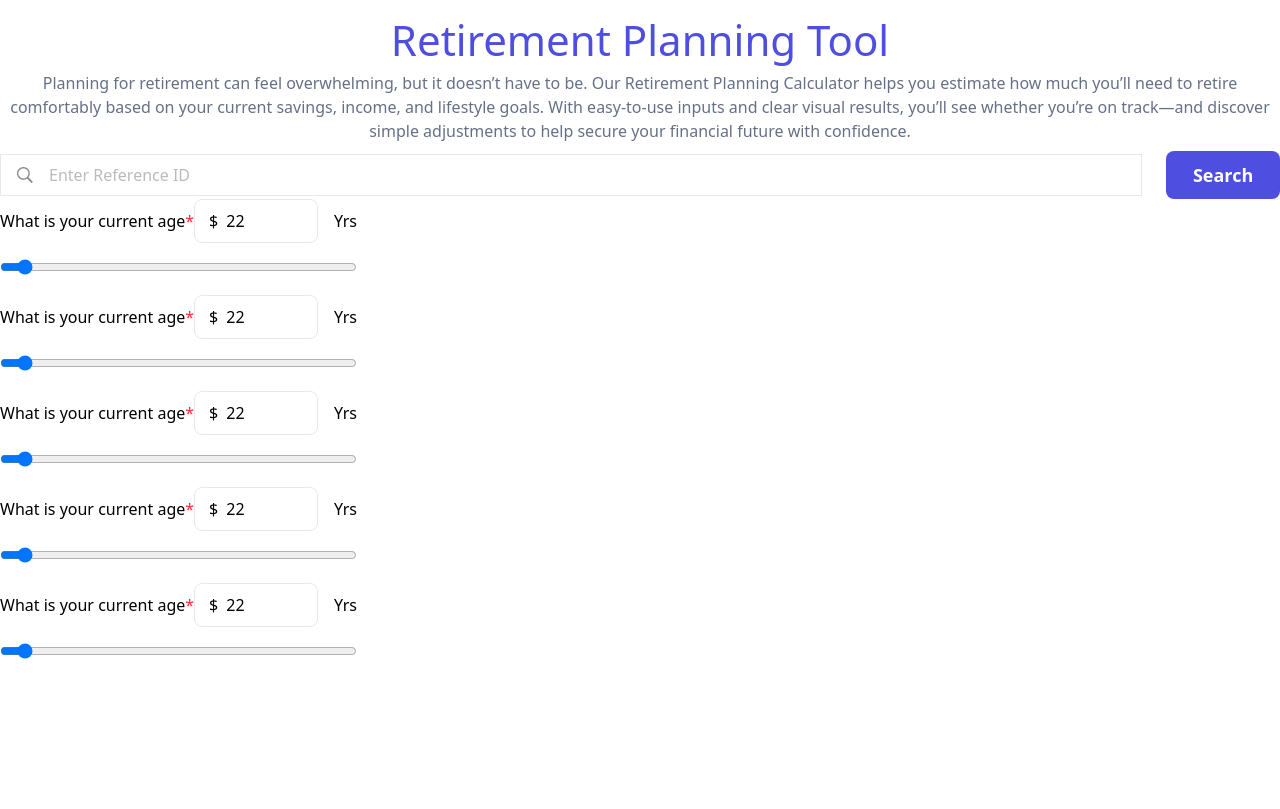
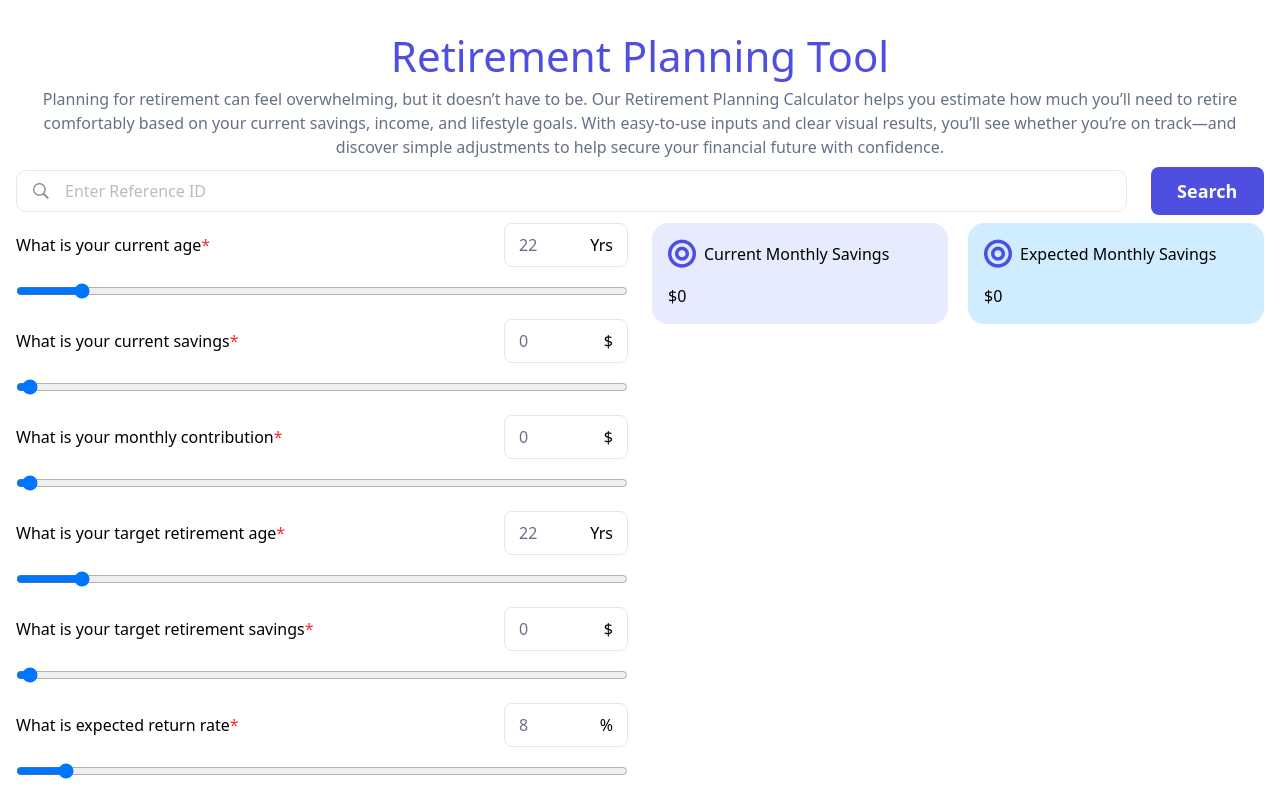
Before and after one commit to alwaysspraveen/mphasis-rpt, an Angular app: page / in a window 1280 px wide. Built offline with nearby package versions, Linux system fonts and the light colour scheme.

Commit message:
Third Commit

```diff
--- a/src/app/app.component.html
+++ b/src/app/app.component.html
@@ -1,3 +1,8 @@
-<app-header></app-header>
-<app-search></app-search>
-<app-form></app-form>
+<div class="p-4">
+    <app-header></app-header>
+    <app-search></app-search>
+    <div class="flex w-full gap-6 pt-2">
+        <app-form class="w-full"></app-form>
+        <app-monthly-contrib class="w-full"></app-monthly-contrib>
+    </div>
+</div>
--- a/src/app/app.component.ts
+++ b/src/app/app.component.ts
@@ -2,12 +2,13 @@
 import { HeaderComponent } from "./header/header.component";
 import { SearchComponent } from "./search/search.component";
 import { FormComponent } from "./form/form.component";
+import { MonthlyContribComponent } from "./monthly-contrib/monthly-contrib.component";
 
 @Component({
   selector: 'app-root',
   templateUrl: './app.component.html',
   styleUrl: './app.component.css',
-  imports: [HeaderComponent, SearchComponent, FormComponent]
+  imports: [HeaderComponent, SearchComponent, FormComponent, MonthlyContribComponent]
 })
 export class AppComponent {
   title = 'myapp';
--- a/src/app/form/form.component.css
+++ b/src/app/form/form.component.css
@@ -0,0 +1,4 @@
+input{
+    font-size: 16px;
+    color: #667085;
+}
--- a/src/app/form/form.component.html
+++ b/src/app/form/form.component.html
@@ -1,72 +1,95 @@
-<div class="flex flex-col w-fit gap-1.5">
+<div class="flex flex-col w-full gap-1.5">
     <div class="flex items-center justify-between">
         <p class="text-[16px]">What is your current age<span class="text-red-500">*</span></p>
         <div class="flex items-center gap-4">
             <div
                 class="flex items-center h-[44px] w-[124px] rounded-[8px] gap-2 border-[#E8E8E8] border pl-[14px] pr-[14px] pt-[10px] pb-[10px] justify-center">
-                <p>$</p>
-                <input type="numer" class="outline-none w-full" id="currentAge" value="22" onchange="currentAgeSlider.value = this.value"/>
+                <input type="number" min="18" max="59" value="22" class="outline-none w-full" id="currentAge"
+                    oninput="currentAgeSlider.value = this.value; validateAge()" />
+                <p>Yrs</p>
             </div>
-            <p>Yrs</p>
         </div>
     </div>
     <div class="pt-[8px] pb-[8px]">
-        <input type="range" class="w-full" min="18" max="100" value="22" id="currentAgeSlider" oninput="currentAge.value = this.value"/>
+        <input type="range" class="w-full" min="18" max="59" value="22" id="currentAgeSlider"
+            oninput="currentAge.value = this.value;" />
     </div>
     <div class="flex items-center justify-between">
-        <p class="text-[16px]">What is your current age<span class="text-red-500">*</span></p>
+        <p class="text-[16px]">What is your current savings<span class="text-red-500">*</span></p>
         <div class="flex items-center gap-4">
             <div
                 class="flex items-center h-[44px] w-[124px] rounded-[8px] gap-2 border-[#E8E8E8] border pl-[14px] pr-[14px] pt-[10px] pb-[10px] justify-center">
+
+                <input type="number" class="outline-none w-full" minlength="0" maxlength="100000" id="currentSave" value="0"
+                    oninput="currentSaveSlider.value = this.value" />
                 <p>$</p>
-                <input type="numer" class="outline-none w-full" id="currentAge" value="22" onchange="currentAgeSlider.value = this.value"/>
             </div>
-            <p>Yrs</p>
         </div>
     </div>
     <div class="pt-[8px] pb-[8px]">
-        <input type="range" class="w-full" min="18" max="100" value="22" id="currentAgeSlider" oninput="currentAge.value = this.value"/>
+        <input type="range" class="w-full" min="0" max="100000" value="1000" id="currentSaveSlider"
+            oninput="currentSave.value = this.value" />
     </div>
     <div class="flex items-center justify-between">
-        <p class="text-[16px]">What is your current age<span class="text-red-500">*</span></p>
+        <p class="text-[16px]">What is your monthly contribution<span class="text-red-500">*</span></p>
         <div class="flex items-center gap-4">
             <div
                 class="flex items-center h-[44px] w-[124px] rounded-[8px] gap-2 border-[#E8E8E8] border pl-[14px] pr-[14px] pt-[10px] pb-[10px] justify-center">
+                <input type="number" class="outline-none w-full" minlength="0" maxlength="100000" id="monthlSave" value="0"
+                    oninput="monthlSaveSlider.value = this.value" />
                 <p>$</p>
-                <input type="numer" class="outline-none w-full" id="currentAge" value="22" onchange="currentAgeSlider.value = this.value"/>
             </div>
-            <p>Yrs</p>
         </div>
     </div>
     <div class="pt-[8px] pb-[8px]">
-        <input type="range" class="w-full" min="18" max="100" value="22" id="currentAgeSlider" oninput="currentAge.value = this.value"/>
+        <input type="range" class="w-full" min="0" max="100000" value="1000" id="monthlSaveSlider"
+            oninput="monthlSave.value = this.value" />
     </div>
     <div class="flex items-center justify-between">
-        <p class="text-[16px]">What is your current age<span class="text-red-500">*</span></p>
+        <p class="text-[16px]">What is your target retirement age<span class="text-red-500">*</span></p>
         <div class="flex items-center gap-4">
             <div
                 class="flex items-center h-[44px] w-[124px] rounded-[8px] gap-2 border-[#E8E8E8] border pl-[14px] pr-[14px] pt-[10px] pb-[10px] justify-center">
-                <p>$</p>
-                <input type="numer" class="outline-none w-full" id="currentAge" value="22" onchange="currentAgeSlider.value = this.value"/>
+                <input type="number" min="18" max="59" value="22" class="outline-none w-full" id="targetAge"
+                    oninput="targetAgeSlider.value = this.value;" />
+                <p>Yrs</p>
             </div>
-            <p>Yrs</p>
         </div>
     </div>
     <div class="pt-[8px] pb-[8px]">
-        <input type="range" class="w-full" min="18" max="100" value="22" id="currentAgeSlider" oninput="currentAge.value = this.value"/>
+        <input type="range" class="w-full" min="18" max="59" value="22" id="targetAgeSlider"
+            oninput="targetAge.value = this.value;" />
     </div>
     <div class="flex items-center justify-between">
-        <p class="text-[16px]">What is your current age<span class="text-red-500">*</span></p>
+        <p class="text-[16px]">What is your target retirement savings<span class="text-red-500">*</span></p>
         <div class="flex items-center gap-4">
             <div
                 class="flex items-center h-[44px] w-[124px] rounded-[8px] gap-2 border-[#E8E8E8] border pl-[14px] pr-[14px] pt-[10px] pb-[10px] justify-center">
+
+                <input type="number" class="outline-none w-full" minlength="0" maxlength="100000" id="targetSave" value="0"
+                    oninput="targetSaveSlider.value = this.value" />
                 <p>$</p>
-                <input type="numer" class="outline-none w-full" id="currentAge" value="22" onchange="currentAgeSlider.value = this.value"/>
             </div>
-            <p>Yrs</p>
         </div>
     </div>
     <div class="pt-[8px] pb-[8px]">
-        <input type="range" class="w-full" min="18" max="100" value="22" id="currentAgeSlider" oninput="currentAge.value = this.value"/>
+        <input type="range" class="w-full" min="0" max="100000" value="1000" id="targetSaveSlider"
+            oninput="targetSave.value = this.value" />
+    </div>
+    <div class="flex items-center justify-between">
+        <p class="text-[16px]">What is expected return rate<span class="text-red-500">*</span></p>
+        <div class="flex items-center gap-4">
+            <div
+                class="flex items-center h-[44px] w-[124px] rounded-[8px] gap-2 border-[#E8E8E8] border pl-[14px] pr-[14px] pt-[10px] pb-[10px] justify-center">
+
+                <input type="number" class="outline-none w-full" minlength="0" maxlength="100000" id="interestRate" value="8"
+                    oninput="interestRate.value = this.value" />
+                <p>%</p>
+            </div>
+        </div>
+    </div>
+    <div class="pt-[8px] pb-[8px]">
+        <input type="range" class="w-full" min="1" max="100" value="8" id="interestRateSlider"
+            oninput="interestRate.value = this.value" />
     </div>
 </div>
--- /dev/null
+++ b/src/app/monthly-contrib/monthly-contrib.component.html
@@ -0,0 +1,19 @@
+<div class="flex w-full gap-[20px]">
+
+    <div class="flex flex-col bg-[#E6ECFE] w-full rounded-[16px] p-[16px] gap-4">
+        <div class="flex gap-2 items-center">
+            <img src="images/target.png" alt="logo" />
+            <p>Current Monthly Savings</p>
+        </div>
+        <p><span>$</span>0</p>
+    </div>
+
+    <div class="flex flex-col bg-[#CFEDFF] w-full rounded-[16px] p-[16px] gap-4">
+        <div class="flex gap-2 items-center">
+            <img src="images/target.png" alt="logo" />
+            <p>Expected Monthly Savings</p>
+        </div>
+        <p><span>$</span>0</p>
+    </div>
+
+</div>
--- a/src/app/search/search.component.html
+++ b/src/app/search/search.component.html
@@ -1,5 +1,5 @@
 <div class="flex items-center h-[48px] justify-between gap-6">
-    <div class="flex items-center border-[#E8E8E8] border pl-4 pr-4 gap-4 pt-2 pb-2 w-full">
+    <div class="flex items-center border-[#E8E8E8] border pl-4 pr-4 gap-4 pt-2 pb-2 w-full rounded-[10px]">
         <img src="images/search.png">
         <input type="text" class="outline-none w-full" placeholder="Enter Reference ID" />
     </div>
```
Also changed, not shown: src/app/form/form.component.ts (+8 -3 lines), src/app/monthly-contrib/monthly-contrib.component.ts (added, +11 -0 lines), public/images/target.png (added), src/app/monthly-contrib/monthly-contrib.component.css (added), 1 other file (tests, documents, lock files or other folders).
